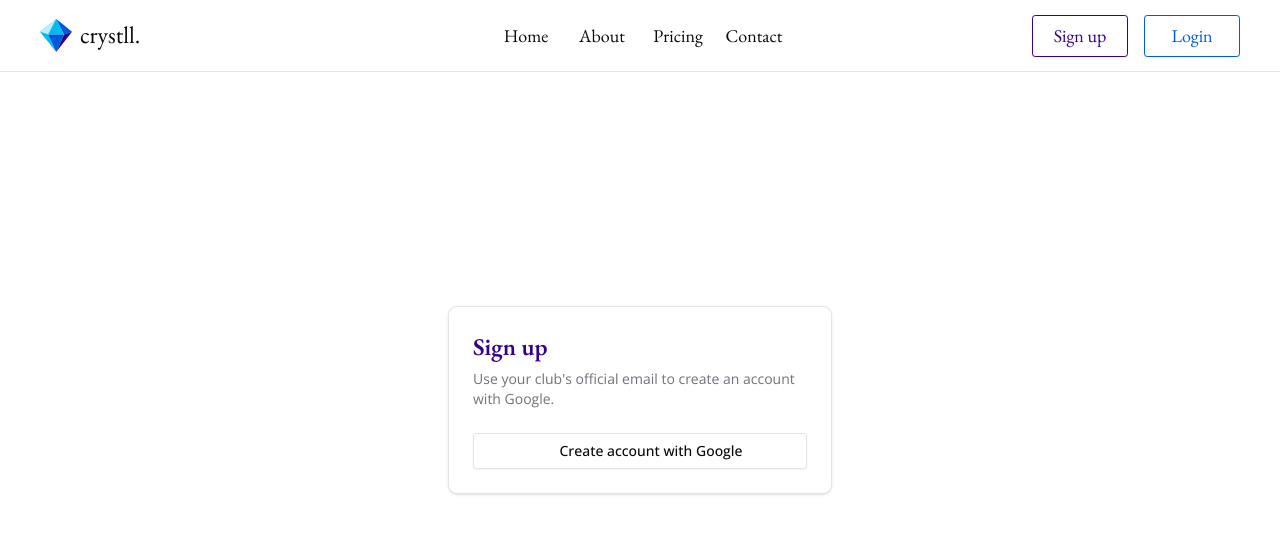
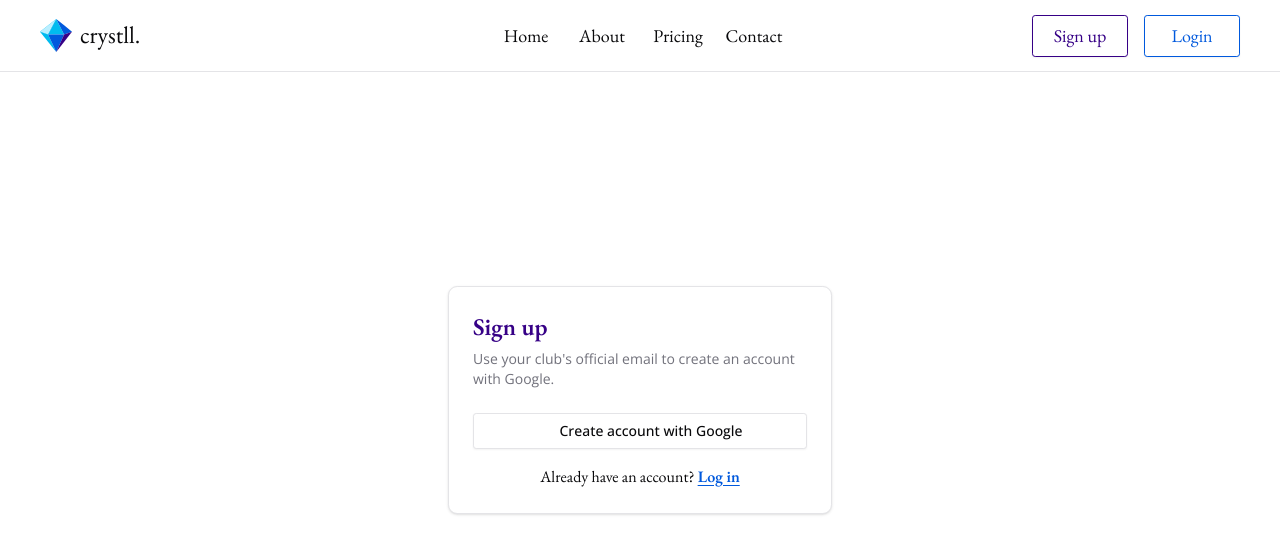
Before and after one commit to dishb/crystll, a Next.js app: page /signup in a window 1280 px wide. Shown: the top 554 px of the page. Built offline with nearby package versions, Linux system fonts and the light colour scheme; no server answers; some icons are missing.

Commit message:
chore: add signup/login directive on pages

```diff
--- a/src/components/LoginForm.tsx
+++ b/src/components/LoginForm.tsx
@@ -9,6 +9,7 @@ import {
 } from "@/components/ui/card";
 import { SiGoogle } from "@icons-pack/react-simple-icons";
 import { Open_Sans } from "next/font/google";
+import Link from "next/link";
 
 const openSans = Open_Sans({
   subsets: ["latin"],
@@ -46,6 +47,17 @@ export default function LoginForm() {
               </Button>
             </div>
           </form>
+          <div className="mt-4 w-full flex flex-col justify-center items-center gap-4">
+            <p>
+              Dont&apos;t have an account?{" "}
+              <Link
+                href="/signup"
+                className="underline hover:no-underline text-ocean font-semibold underline-offset-3"
+              >
+                Sign up
+              </Link>
+            </p>
+          </div>
         </CardContent>
       </Card>
     </div>
--- a/src/components/SignupForm.tsx
+++ b/src/components/SignupForm.tsx
@@ -9,6 +9,7 @@ import {
 } from "@/components/ui/card";
 import { SiGoogle } from "@icons-pack/react-simple-icons";
 import { Open_Sans } from "next/font/google";
+import Link from "next/link";
 
 const openSans = Open_Sans({
   subsets: ["latin"],
@@ -46,6 +47,17 @@ export default function LoginForm() {
               </Button>
             </div>
           </form>
+          <div className="mt-4 w-full flex flex-col justify-center items-center gap-4">
+            <p>
+              Already have an account?{" "}
+              <Link
+                href="/login"
+                className="underline hover:no-underline text-ocean font-semibold underline-offset-3"
+              >
+                Log in
+              </Link>
+            </p>
+          </div>
         </CardContent>
       </Card>
     </div>
```
